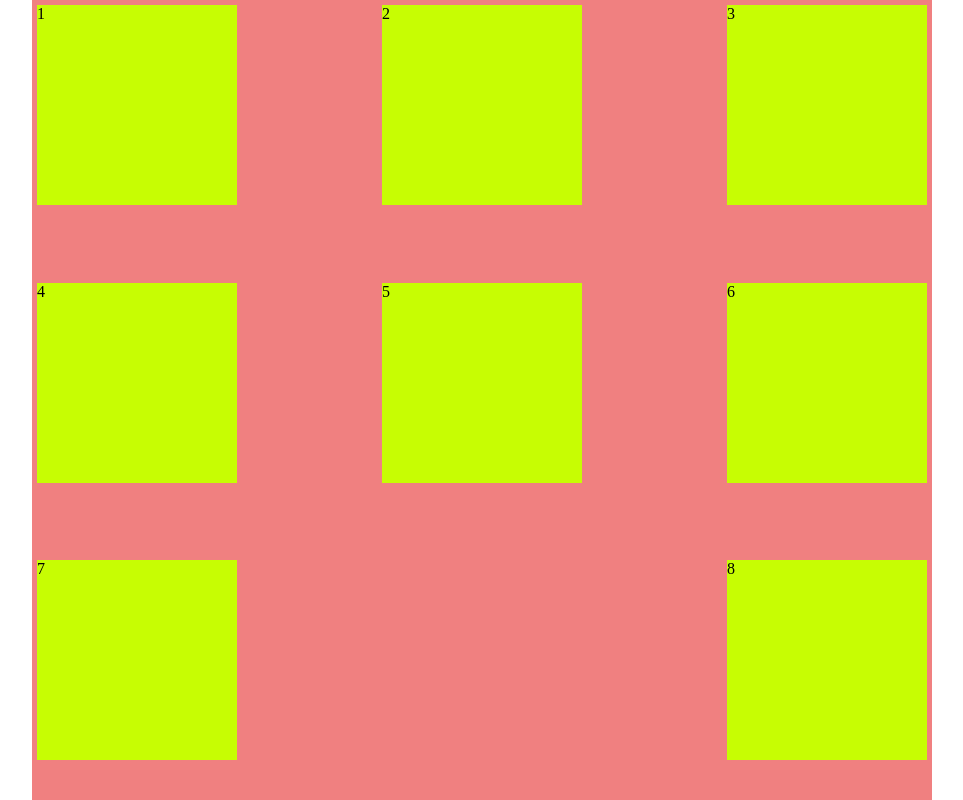
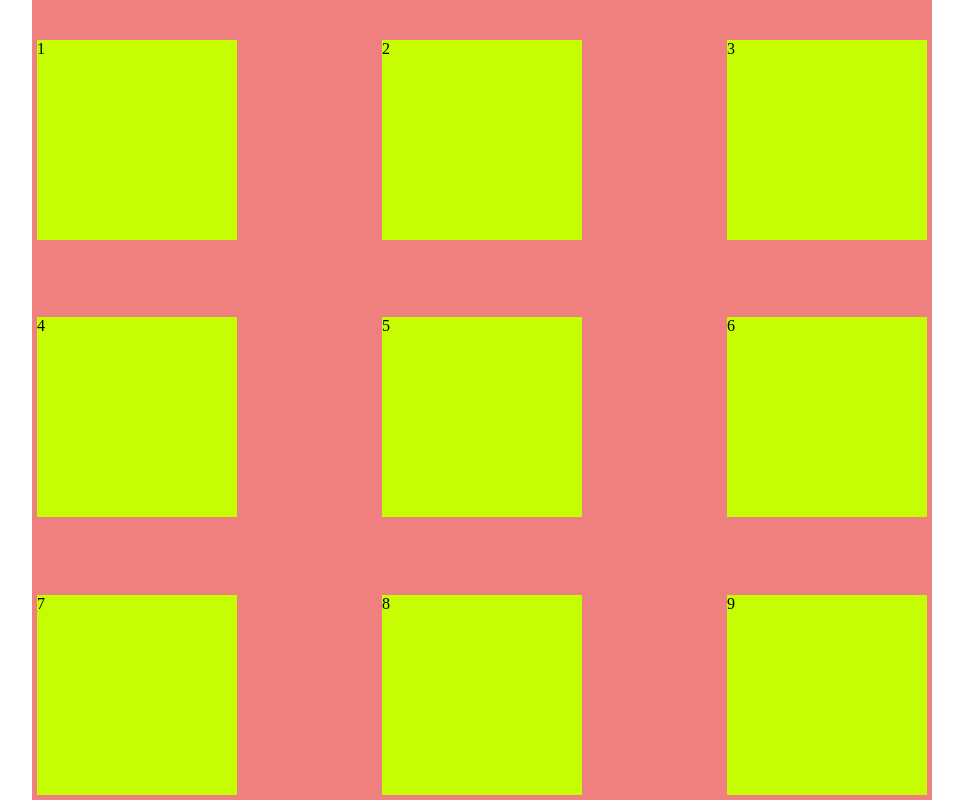
Before and after one commit to aryanvashi/25BA151, a plain HTML site: page HTML/jss/display.html in a window 1280 px wide. Shown: the whole page, without its empty margins (158-1121 px from the left). Drawn offline with Linux system fonts and the light colour scheme.

Commit message:
practical

```diff
--- a/HTML/jss/display.html
+++ b/HTML/jss/display.html
@@ -24,6 +24,7 @@
             flex-wrap: wrap;
             justify-content: space-between;
             gap: 33px;
+            align-items: last baseline;
 
         }
         .box{
@@ -44,6 +45,7 @@
         <div class="box">6</div>
         <div class="box">7</div>
         <div class="box">8</div>
+        <div class="box">9</div>
     </main>
 </body>
 </html>
```
